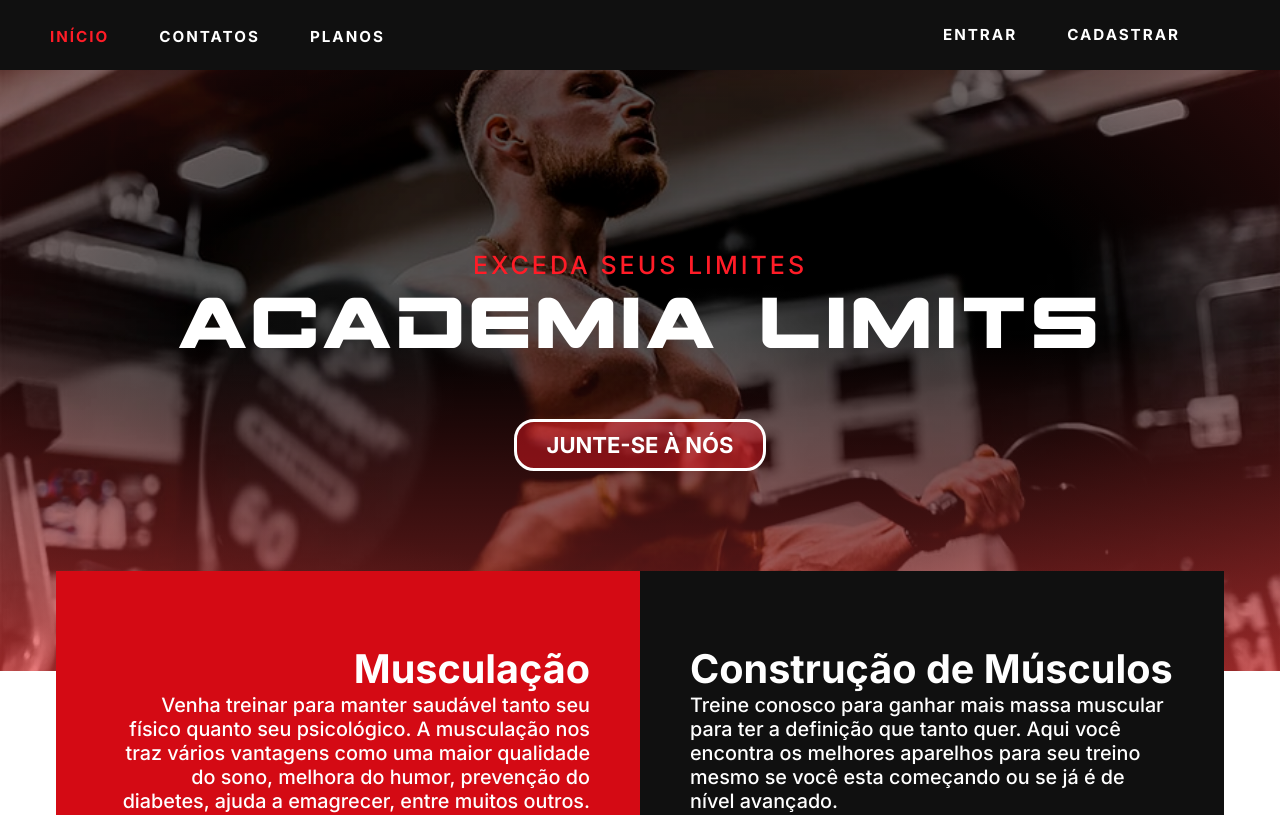
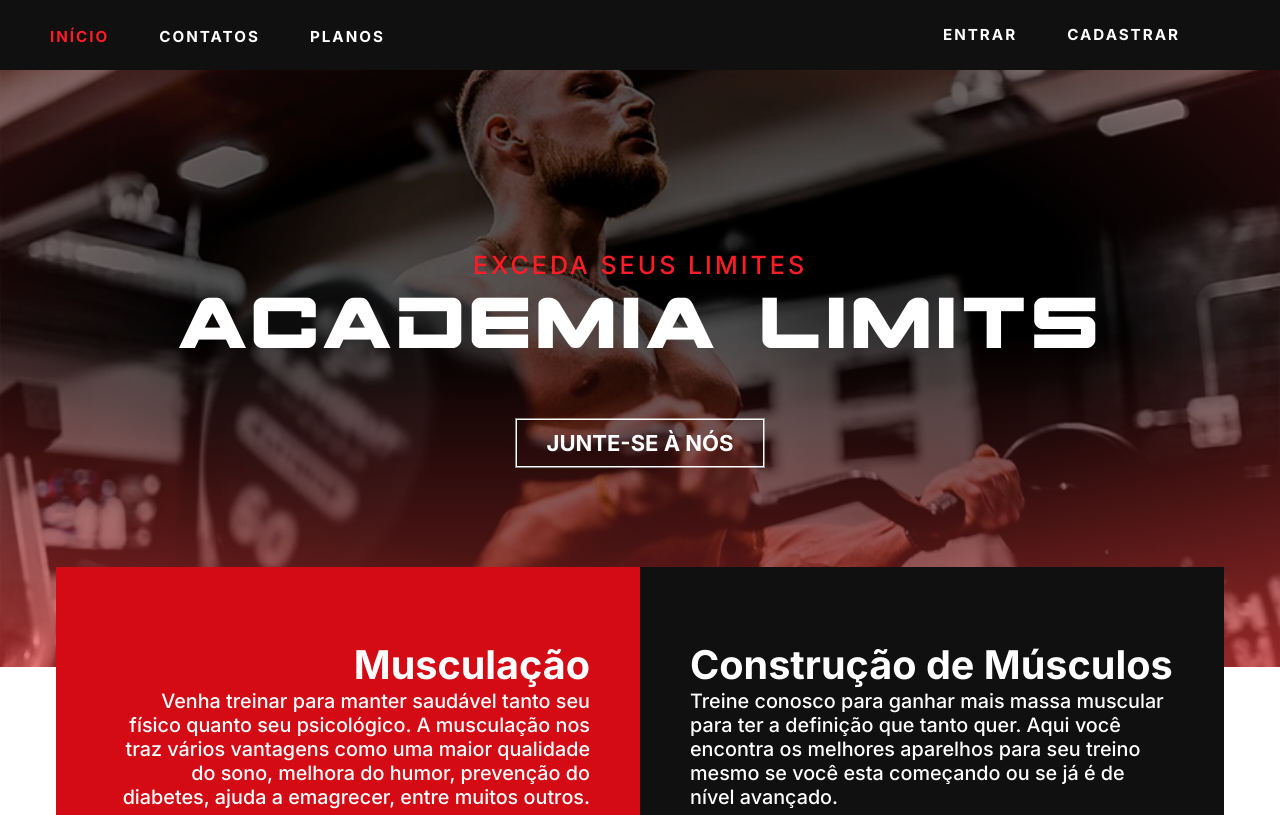
Before and after one commit to ViniUme/LimitsGym, a Next.js app: page / in a window 1280 px wide. Shown: the top 815 px of the page. Built offline with nearby package versions, Linux system fonts and the light colour scheme.

Commit message:
New button design
Renew button design

```diff
--- a/src/styles/front_cover.module.scss
+++ b/src/styles/front_cover.module.scss
@@ -43,20 +43,30 @@
         }
 
         .link_button{
+            position: relative;
+            overflow: hidden;
             margin: 50px 0 200px 0;
             padding: 10px 30px;
             font-size: 0.3em;
             font-weight: 700;
+            color: #fff;
             text-transform: uppercase;
-            background: #ff1c276b;
-            border: 3px #fff solid;
-            border-radius: 20px;
+            background: transparent;
             cursor: pointer;
-            transition: 150ms ease-in-out;
+            border: 1px solid;
+            box-shadow: inset 0 0 20px #ffffff00;
+            outline: 1px solid;
+            outline-color: #ffffff80;
+            outline-offset: 0px;
+            text-shadow: none;
+            transition: all 1250ms cubic-bezier(0.19, 1, 0.22, 1);
         }
         .link_button:hover{
-            transform: scale(1.05);
-            background: #ff1c27;
+            border: 1px solid;
+            box-shadow: inset 0 0 20px #ffffff80, 0 0 20px #ffffff33;
+            outline-color: rgba(255, 255, 255, 0);
+            outline-offset: 15px;
+            text-shadow: 1px 1px 2px #427388;
         }
 
     }
```
